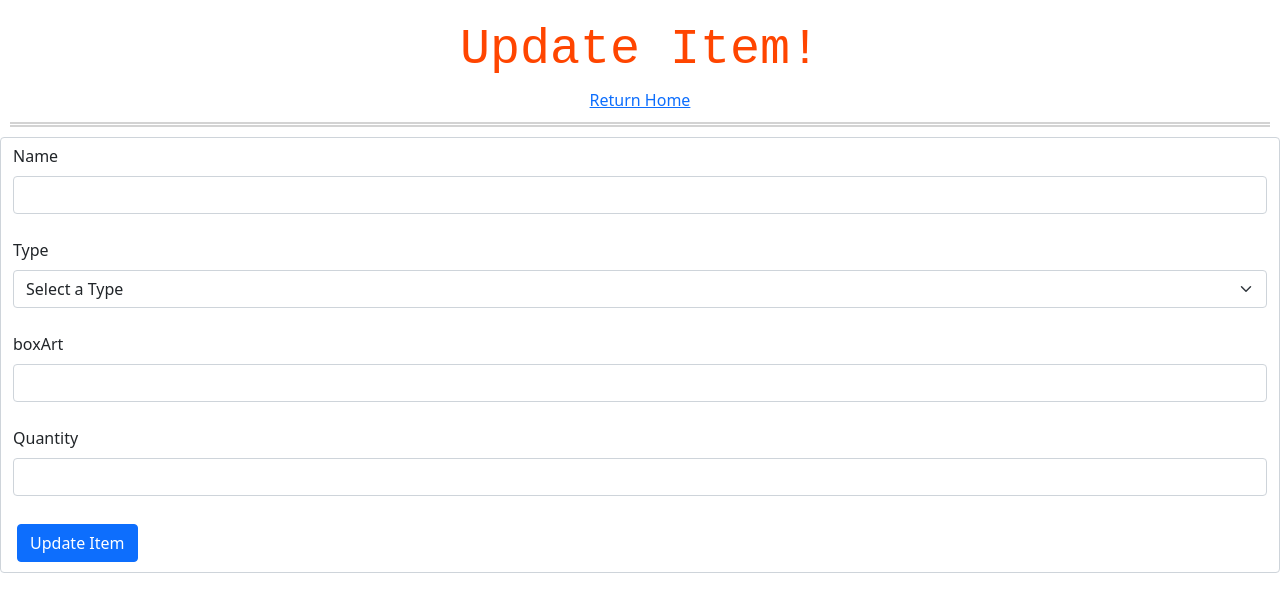
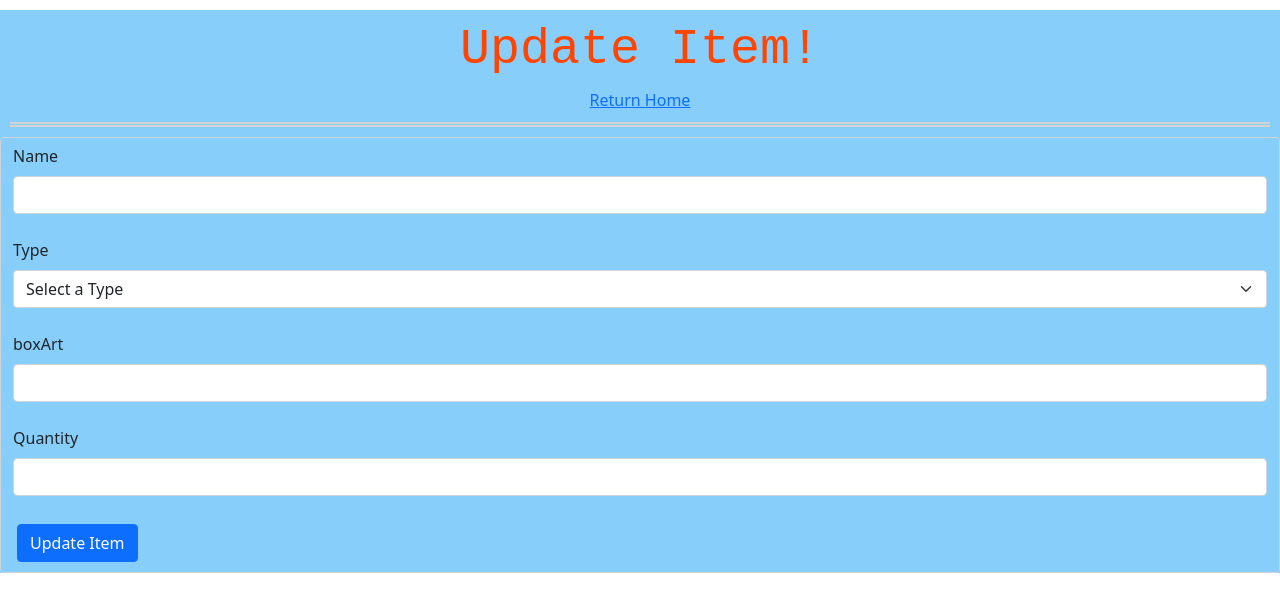
Before and after one commit to hjanjua90/GroceryApp, a React (Create React App) app in the folder client/: page /grocery/edit/1 in a window 1280 px wide. Shown: the top 612 px of the page. Built offline with nearby package versions, Linux system fonts and the light colour scheme; no server answers.

Commit message:
updated styling

```diff
--- a/client/src/components/EditGrocery.js
+++ b/client/src/components/EditGrocery.js
@@ -55,13 +55,13 @@ const EditGrocery = (props)=>{
     }
 
     return (
-        <div>
+        <div style={{backgroundColor: "	#87CEFA"}}>
             <header style={{ borderBottom: "5px double lightgray", padding: "10px", margin: "10px" }}>
                 <h1 style={{ fontSize: "50px", fontFamily:"monospace" ,color:"#FF4500" }}>Update Item!</h1>
                 <Link to={"/home"}>Return Home</Link>
             </header>
             <div className="form">
-            <form onSubmit={submitHandler} className= "form-control">
+            <form style={{backgroundColor: "#87CEFA"}} onSubmit={submitHandler} className= "form-control">
                 <div>
                     <label className="form-label">Name</label>
                     <input className = "form-control" value={name} onChange={(e) => setName(e.target.value)} type="text" />
```
